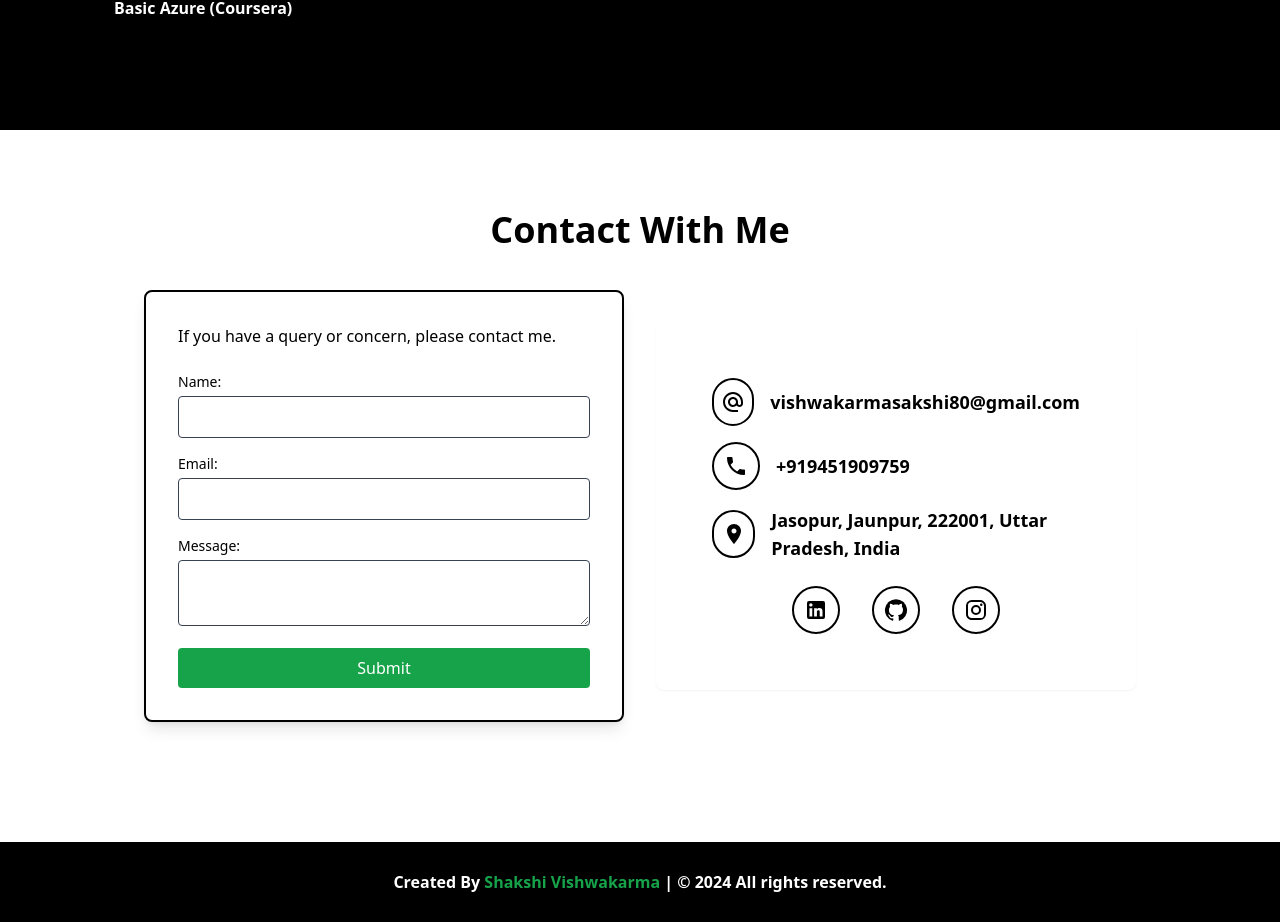
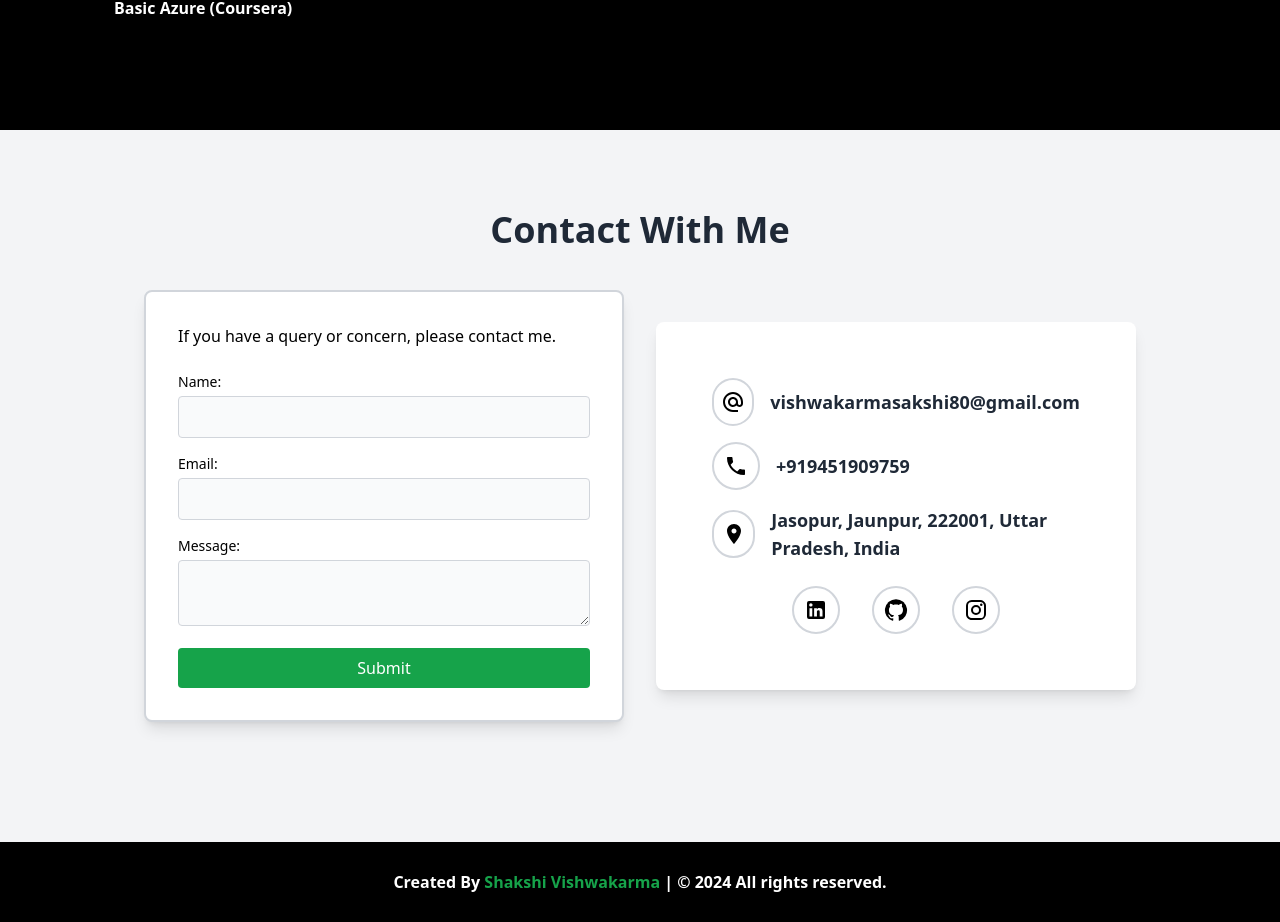
Before and after one commit to Shakshi94/portfolio, a React (Vite) app: page / in a window 1280 px wide. Shown: the part 5240-6162 px from the top of the page. Built offline with nearby package versions, Linux system fonts and the light colour scheme.

Commit message:
changes in Contactform.jsx

```diff
--- a/src/components/Contactform.jsx
+++ b/src/components/Contactform.jsx
@@ -111,18 +111,20 @@ function Contact() {
     const emailRegex = /^[^\s@]+@[^\s@]+\.[^\s@]+$/;
     return emailRegex.test(value);
   };
+
   return (
-    <div className="max-w-screen-2xl container mx-auto bg-white text-black py-20 px-4 md:px-10 " id='Contact'>
+    <div className="max-w-screen-2xl container mx-auto bg-gray-100 text-black py-20 px-4 md:px-10 " id='Contact'>
       <div className="flex flex-col items-center space-y-4">
-        <div className="text-4xl font-bold">Contact With Me</div>
+        <div className="text-4xl font-bold text-gray-800">Contact With Me</div>
       </div>
 
       <div className="flex flex-col md:flex-row items-center justify-center py-10 space-y-8 md:space-y-0">
-        <div className="bg-white border-2 border-black text-black p-8 rounded-lg shadow-lg w-full md:w-2/5 ">
+        {/* Contact Form */}
+        <div className="bg-white border-2 border-gray-300 text-black p-8 rounded-lg shadow-lg w-full md:w-2/5">
           <p className="mb-6">If you have a query or concern, please contact me.</p>
           <form onSubmit={handleSubmit}>
             <div className="mb-4">
-              <label className="block text-sm font-medium mb-1" htmlFor="name">
+              <label className="block text-sm font-medium text-black mb-1" htmlFor="name">
                 Name:
               </label>
               <input
@@ -131,46 +133,46 @@ function Contact() {
                 name="name"
                 value={formData.name}
                 onChange={handleChange}
-                className={`w-full p-2 border border-gray-700 rounded bg-white text-black ${errors.name ? "error" : ""}`}
+                className={`w-full p-2 border border-gray-300 rounded bg-gray-50 text-gray-700 ${errors.name ? "error" : ""}`}
                 disabled={isLoading}
               />
               {errors.name && (
-                <span className="error-message">{errors.name}</span>
+                <span className="text-red-500">{errors.name}</span>
               )}
             </div>
 
             <div className="mb-4">
-              <label className="block text-sm font-medium mb-1" htmlFor="email">
+              <label className="block text-sm font-medium text-black mb-1" htmlFor="email">
                 Email:
               </label>
               <input
                 id="email"
                 type="email"
                 name="email"
-                className={`w-full p-2 border border-gray-700 rounded bg-white text-black ${errors.email ? "error" : ""}`}
+                className={`w-full p-2 border border-gray-300 rounded bg-gray-50 text-gray-700 ${errors.email ? "error" : ""}`}
                 value={formData.email}
                 onChange={handleChange}
                 disabled={isLoading}
               />
               {errors.email && (
-                <span className="error-message">{errors.email}</span>
+                <span className="text-red-500">{errors.email}</span>
               )}
             </div>
 
             <div className="mb-4">
-              <label className="block text-sm font-medium mb-1" htmlFor="message">
+              <label className="block text-sm font-medium text-black mb-1" htmlFor="message">
                 Message:
               </label>
               <textarea
                 id="message"
                 name="message"
-                className={`w-full p-2 border border-gray-700 rounded bg-white text-black ${errors.message ? "error" : ""}`}
+                className={`w-full p-2 border border-gray-300 rounded bg-gray-50 text-gray-700 ${errors.message ? "error" : ""}`}
                 value={formData.message}
                 onChange={handleChange}
                 disabled={isLoading}
               ></textarea>
               {errors.message && (
-                <span className="error-message">{errors.message}</span>
+                <span className="text-red-500">{errors.message}</span>
               )}
             </div>
             <button
@@ -183,42 +185,43 @@ function Contact() {
           </form>
         </div>
 
-        <div className="bg-white text-black  p-14 shadow-sm rounded-lg  w-full md:w-2/5 mt-8 md:mt-0 md:ml-8">
+        {/* Address Section */}
+        <div className="bg-white text-gray-800 p-14 shadow-lg rounded-lg w-full md:w-2/5 mt-8 md:mt-0 md:ml-8">
           <div className="space-y-4">
             <div className="flex items-center">
-              <div className="rounded-full w-12 h-12 border-2 border-black flex items-center justify-center socialMedia-contact mr-4">
-                <AlternateEmailIcon  />
+              <div className="rounded-full w-12 h-12 border-2 border-gray-300 flex items-center justify-center socialMedia-contact mr-4">
+                <AlternateEmailIcon className="text-black" />
               </div>
-              <span className='text-lg font-bold'>vishwakarmasakshi80@gmail.com</span>
+              <span className='text-lg font-bold text-gray-800'>vishwakarmasakshi80@gmail.com</span>
             </div>
             <div className="flex items-center">
-              <div className="rounded-full w-12 h-12 border-2 border-black flex items-center justify-center socialMedia-contact mr-4">
-                <PhoneIcon />
+              <div className="rounded-full w-12 h-12 border-2 border-gray-300 flex items-center justify-center socialMedia-contact mr-4">
+                <PhoneIcon className="text-black" />
               </div>
-              <span className='text-lg font-bold'>+919451909759</span>
+              <span className='text-lg font-bold text-gray-800'>+919451909759</span>
             </div>
             <div className="flex items-center">
-              <div className="rounded-full w-14 h-12 border-2 border-black flex items-center justify-center socialMedia-contact mr-4">
-                <LocationOnIcon />
+              <div className="rounded-full w-14 h-12 border-2 border-gray-300 flex items-center justify-center socialMedia-contact mr-4">
+                <LocationOnIcon className="text-black" />
               </div>
-              <span className='text-lg font-bold'>Jasopur, Jaunpur, 222001, Uttar Pradesh, India</span>
+              <span className='text-lg font-bold text-gray-800'>Jasopur, Jaunpur, 222001, Uttar Pradesh, India</span>
             </div>
           </div>
           <div className="flex flex-col items-center mt-6 space-y-6">
             <ul className="flex space-x-8">
               <li>
-                <a href="https://www.linkedin.com/in/shakshi-vishwakarma-21050421b/" target='blank' className="rounded-full w-12 h-12 border-2 border-black flex items-center justify-center socialMedia-contact transition duration-200">
-                  <LinkedInIcon className="cursor-pointer" />
+                <a href="https://www.linkedin.com/in/shakshi-vishwakarma-21050421b/" target='_blank' rel='noopener noreferrer' className="rounded-full w-12 h-12 border-2 border-gray-300 flex items-center justify-center socialMedia-contact transition duration-200">
+                  <LinkedInIcon className="text-black hover:text-green-600" />
                 </a>
               </li>
               <li>
-                <a href="https://github.com/Shakshi94" target='blank' className="rounded-full w-12 h-12 border-2 border-black flex items-center justify-center socialMedia-contact transition duration-200">
-                  <GitHubIcon className="cursor-pointer" />
+                <a href="https://github.com/Shakshi94" target='_blank' rel='noopener noreferrer' className="rounded-full w-12 h-12 border-2 border-gray-300 flex items-center justify-center socialMedia-contact  transition duration-200">
+                  <GitHubIcon className="text-black hover:text-green-600" />
                 </a>
               </li>
               <li>
-                <a href="https://www.instagram.com/imshakshivishwakarma/?next=%2F" target='blank' className="rounded-full w-12 h-12 border-2 border-black flex items-center justify-center socialMedia-contact transition duration-200">
-                  <InstagramIcon className="cursor-pointer" />
+                <a href="https://www.instagram.com/shakshi_vishwakarma_" target='_blank' rel='noopener noreferrer' className="rounded-full w-12 h-12 border-2 border-gray-300 flex items-center justify-center socialMedia-contact transition duration-200">
+                  <InstagramIcon className="text-black hover:text-green-600" />
                 </a>
               </li>
             </ul>
```
